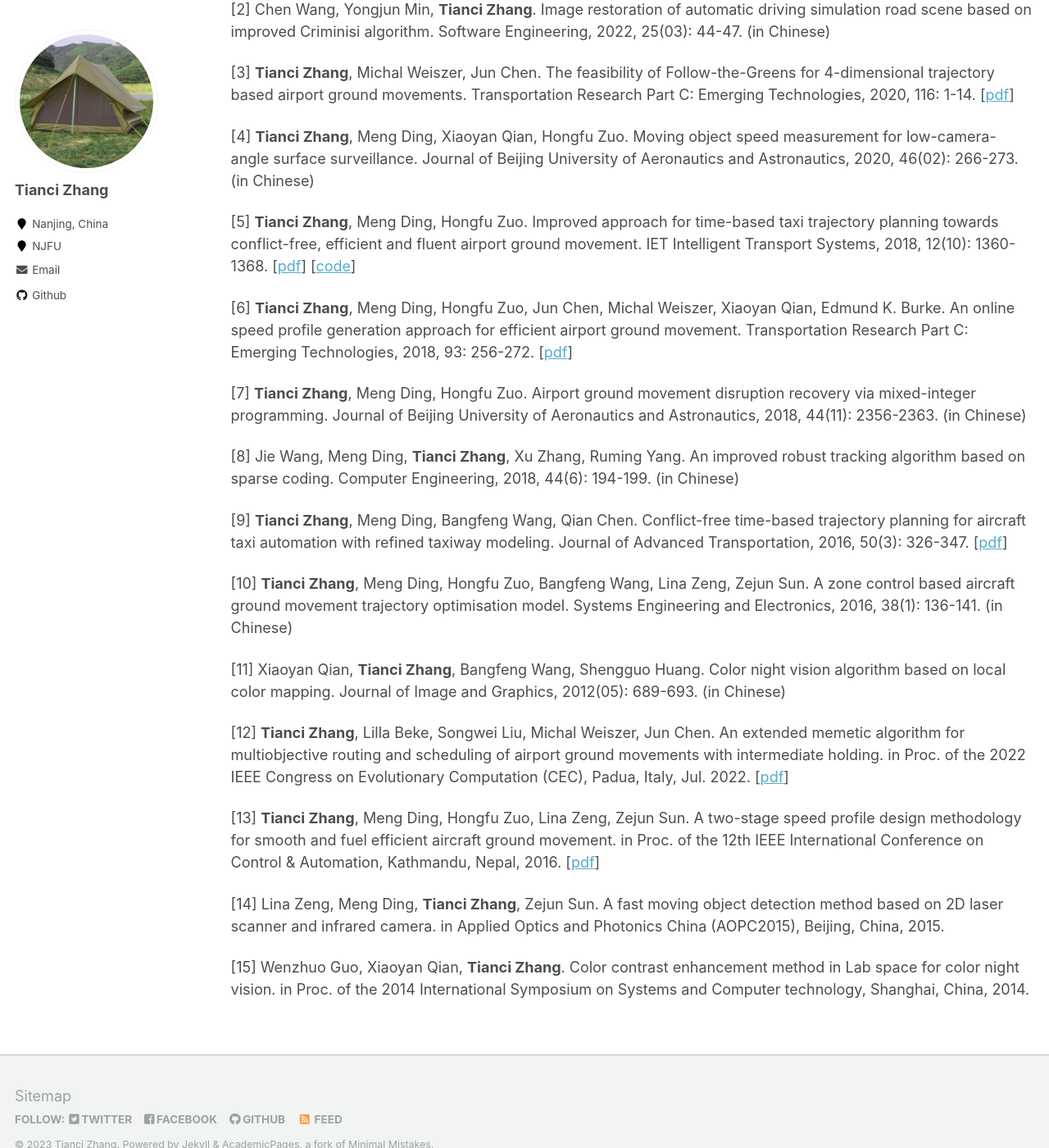
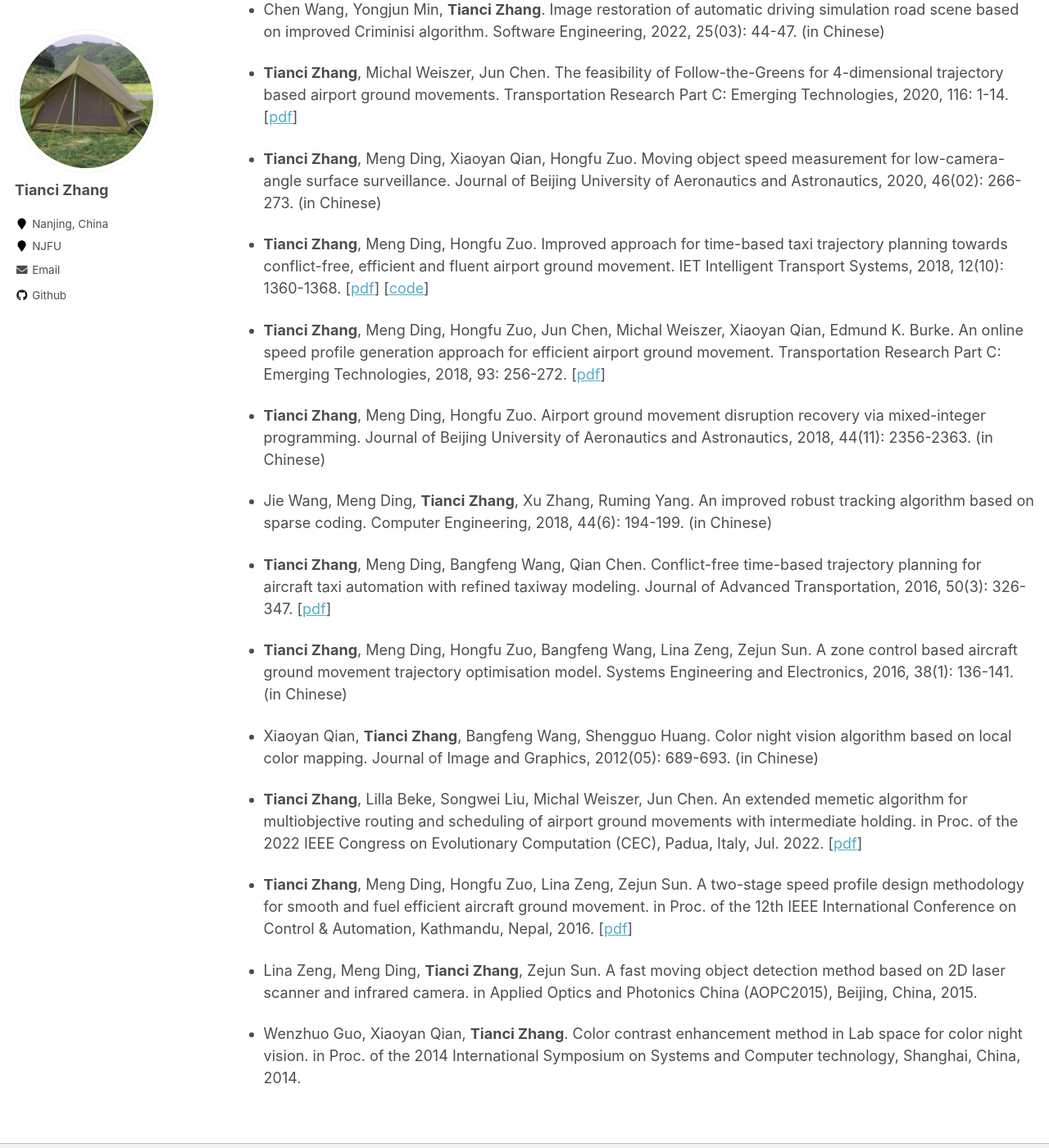
Before and after one commit to tiancivalen/tiancivalen.github.io, a Jekyll site: the page built from _pages/research.md, in a window 1280 px wide and 1400 px high, scrolled down 612 px. Shown: the whole window at 82% size. Built offline with Jekyll 4.4.1, drawn with Linux system fonts in a browser that asks for light colours; some of the changed text lies outside the part shown.

Commit message:
Create research.md

```diff
--- a/_pages/research.md
+++ b/_pages/research.md
@@ -8,43 +8,43 @@ author_profile: true
 
 # Research interet
 
-1. Data-driven optimisation
+- Data-driven optimisation
    - constrained shortest path finding
    - real-time routing and scheduling of surface vehicles
    - conflict-free trajectory planning
-2. Intelligent vehicle
+- Intelligent vehicle
    - computer vision based environment sensing
    - car following
    - automatic parking
 
 # Publications
 
-[1] Zheng Wang, Xinge Li, **Tianci Zhang**. Research on longitudinal car-following control of unmanned vehicle based on model predictive control. Intelligent Computer and Applications, 2023, 13(4). (in Chinese)
+- Zheng Wang, Xinge Li, **Tianci Zhang**. Research on longitudinal car-following control of unmanned vehicle based on model predictive control. Intelligent Computer and Applications, 2023, 13(4). (in Chinese)
 
-[2] Chen Wang, Yongjun Min, **Tianci Zhang**. Image restoration of automatic driving simulation road scene based on improved Criminisi algorithm. Software Engineering, 2022, 25(03): 44-47. (in Chinese)
+- Chen Wang, Yongjun Min, **Tianci Zhang**. Image restoration of automatic driving simulation road scene based on improved Criminisi algorithm. Software Engineering, 2022, 25(03): 44-47. (in Chinese)
 
-[3] **Tianci Zhang**, Michal Weiszer, Jun Chen. The feasibility of Follow-the-Greens for 4-dimensional trajectory based airport ground movements. Transportation Research Part C: Emerging Technologies, 2020, 116: 1-14. [[pdf](../files/The-feasibility-of-Follow-the-Greens-for-4-dimensi.pdf)]
+- **Tianci Zhang**, Michal Weiszer, Jun Chen. The feasibility of Follow-the-Greens for 4-dimensional trajectory based airport ground movements. Transportation Research Part C: Emerging Technologies, 2020, 116: 1-14. [[pdf](../files/The-feasibility-of-Follow-the-Greens-for-4-dimensi.pdf)]
 
-[4] **Tianci Zhang**, Meng Ding, Xiaoyan Qian, Hongfu Zuo. Moving object speed measurement for low-camera-angle surface surveillance. Journal of Beijing University of Aeronautics and Astronautics, 2020, 46(02): 266-273. (in Chinese)
+- **Tianci Zhang**, Meng Ding, Xiaoyan Qian, Hongfu Zuo. Moving object speed measurement for low-camera-angle surface surveillance. Journal of Beijing University of Aeronautics and Astronautics, 2020, 46(02): 266-273. (in Chinese)
 
-[5] **Tianci Zhang**, Meng Ding, Hongfu Zuo. Improved approach for time-based taxi trajectory planning towards conflict-free, efficient and fluent airport ground movement. IET Intelligent Transport Systems, 2018, 12(10): 1360-1368. [[pdf](../files/IET-ITS.2018.5193.pdf)] [[code](https://github.com/tiancivalen/routing-scheduling-for-surface-vehicles-public)]
+- **Tianci Zhang**, Meng Ding, Hongfu Zuo. Improved approach for time-based taxi trajectory planning towards conflict-free, efficient and fluent airport ground movement. IET Intelligent Transport Systems, 2018, 12(10): 1360-1368. [[pdf](../files/IET-ITS.2018.5193.pdf)] [[code](https://github.com/tiancivalen/routing-scheduling-for-surface-vehicles-public)]
 
-[6] **Tianci Zhang**, Meng Ding, Hongfu Zuo, Jun Chen, Michal Weiszer, Xiaoyan Qian, Edmund K. Burke. An online speed profile generation approach for efficient airport ground movement. Transportation Research Part C: Emerging Technologies, 2018, 93: 256-272. [[pdf](../files/1-s2.0-S0968090X18307708-main.pdf)]
+- **Tianci Zhang**, Meng Ding, Hongfu Zuo, Jun Chen, Michal Weiszer, Xiaoyan Qian, Edmund K. Burke. An online speed profile generation approach for efficient airport ground movement. Transportation Research Part C: Emerging Technologies, 2018, 93: 256-272. [[pdf](../files/1-s2.0-S0968090X18307708-main.pdf)]
 
-[7] **Tianci Zhang**, Meng Ding, Hongfu Zuo. Airport ground movement disruption recovery via mixed-integer programming. Journal of Beijing University of Aeronautics and Astronautics, 2018, 44(11): 2356-2363. (in Chinese)
+- **Tianci Zhang**, Meng Ding, Hongfu Zuo. Airport ground movement disruption recovery via mixed-integer programming. Journal of Beijing University of Aeronautics and Astronautics, 2018, 44(11): 2356-2363. (in Chinese)
 
-[8] Jie Wang, Meng Ding, **Tianci Zhang**, Xu Zhang, Ruming Yang. An improved robust tracking algorithm based on sparse coding. Computer Engineering, 2018, 44(6): 194-199. (in Chinese)
+- Jie Wang, Meng Ding, **Tianci Zhang**, Xu Zhang, Ruming Yang. An improved robust tracking algorithm based on sparse coding. Computer Engineering, 2018, 44(6): 194-199. (in Chinese)
 
-[9] **Tianci Zhang**, Meng Ding, Bangfeng Wang, Qian Chen. Conflict-free time-based trajectory planning for aircraft taxi automation with refined taxiway modeling. Journal of Advanced Transportation, 2016, 50(3): 326-347. [[pdf](../files/10.1002_atr.1324final.pdf)]
+- **Tianci Zhang**, Meng Ding, Bangfeng Wang, Qian Chen. Conflict-free time-based trajectory planning for aircraft taxi automation with refined taxiway modeling. Journal of Advanced Transportation, 2016, 50(3): 326-347. [[pdf](../files/10.1002_atr.1324final.pdf)]
 
-[10] **Tianci Zhang**, Meng Ding, Hongfu Zuo, Bangfeng Wang, Lina Zeng, Zejun Sun. A zone control based aircraft ground movement trajectory optimisation model. Systems Engineering and Electronics, 2016, 38(1): 136-141. (in Chinese)
+- **Tianci Zhang**, Meng Ding, Hongfu Zuo, Bangfeng Wang, Lina Zeng, Zejun Sun. A zone control based aircraft ground movement trajectory optimisation model. Systems Engineering and Electronics, 2016, 38(1): 136-141. (in Chinese)
 
-[11] Xiaoyan Qian, **Tianci Zhang**, Bangfeng Wang, Shengguo Huang. Color night vision algorithm based on local color mapping. Journal of Image and Graphics, 2012(05): 689-693. (in Chinese)
+- Xiaoyan Qian, **Tianci Zhang**, Bangfeng Wang, Shengguo Huang. Color night vision algorithm based on local color mapping. Journal of Image and Graphics, 2012(05): 689-693. (in Chinese)
 
-[12] **Tianci Zhang**, Lilla Beke, Songwei Liu, Michal Weiszer, Jun Chen. An extended memetic algorithm for multiobjective routing and scheduling of airport ground movements with intermediate holding. in Proc. of the 2022 IEEE Congress on Evolutionary Computation (CEC), Padua, Italy, Jul. 2022. [[pdf](../files/An-extended-memetic-algorithm-for-multiobjective-r.pdf)]
+- **Tianci Zhang**, Lilla Beke, Songwei Liu, Michal Weiszer, Jun Chen. An extended memetic algorithm for multiobjective routing and scheduling of airport ground movements with intermediate holding. in Proc. of the 2022 IEEE Congress on Evolutionary Computation (CEC), Padua, Italy, Jul. 2022. [[pdf](../files/An-extended-memetic-algorithm-for-multiobjective-r.pdf)]
 
-[13] **Tianci Zhang**, Meng Ding, Hongfu Zuo, Lina Zeng, Zejun Sun. A two-stage speed profile design methodology for smooth and fuel efficient aircraft ground movement. in Proc. of the 12th IEEE International Conference on Control & Automation, Kathmandu, Nepal, 2016. [[pdf](../files/0003.pdf)]
+- **Tianci Zhang**, Meng Ding, Hongfu Zuo, Lina Zeng, Zejun Sun. A two-stage speed profile design methodology for smooth and fuel efficient aircraft ground movement. in Proc. of the 12th IEEE International Conference on Control & Automation, Kathmandu, Nepal, 2016. [[pdf](../files/0003.pdf)]
 
-[14] Lina Zeng, Meng Ding, **Tianci Zhang**, Zejun Sun. A fast moving object detection method based on 2D laser scanner and infrared camera. in Applied Optics and Photonics China (AOPC2015), Beijing, China, 2015.
+- Lina Zeng, Meng Ding, **Tianci Zhang**, Zejun Sun. A fast moving object detection method based on 2D laser scanner and infrared camera. in Applied Optics and Photonics China (AOPC2015), Beijing, China, 2015.
 
-[15] Wenzhuo Guo, Xiaoyan Qian, **Tianci Zhang**. Color contrast enhancement method in Lab space for color night vision. in Proc. of the 2014 International Symposium on Systems and Computer technology, Shanghai, China, 2014.
+- Wenzhuo Guo, Xiaoyan Qian, **Tianci Zhang**. Color contrast enhancement method in Lab space for color night vision. in Proc. of the 2014 International Symposium on Systems and Computer technology, Shanghai, China, 2014.
```
